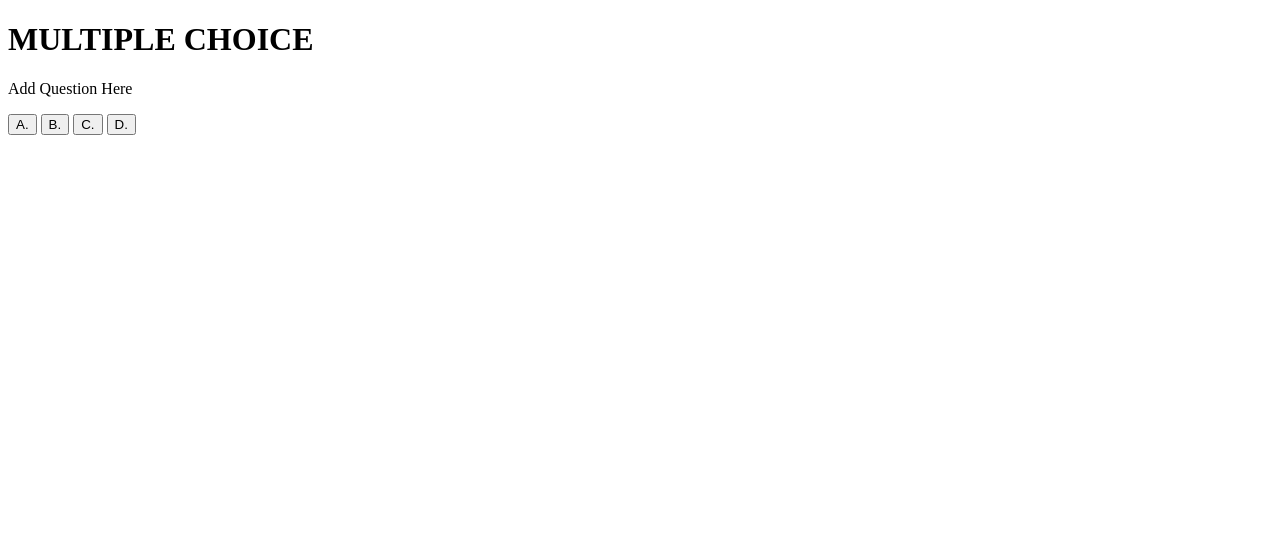
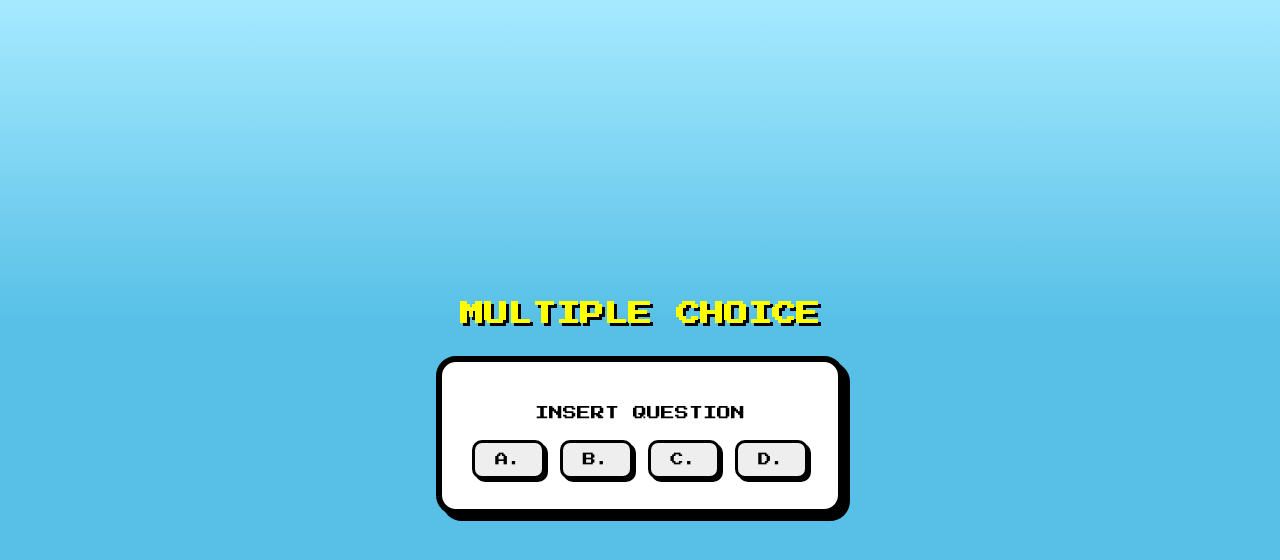
Before and after one commit to OBSERVA-0/quiz-app-355, a website: page public/quiz.html in a window 1280 px wide. Drawn offline with Linux system fonts and the light colour scheme.

Commit message:
created the basic outline of quiz

```diff
--- /dev/null
+++ b/public/css/quiz.css
@@ -0,0 +1,62 @@
+body {
+    margin: 0;
+    padding: 0;
+    background: linear-gradient(to top, #58c0e7 60%, #a6eaff); /* retro sky blue */
+    font-family: 'Press Start 2P', cursive;
+    display: flex;
+    justify-content: center;
+    align-items: center;
+    height: 100vh;
+  }
+
+  .quiz-container {
+    text-align: center;
+    color: yellow;
+    text-shadow: 3px 3px #000;
+  }
+
+  .quiz-title {
+    font-size: 24px;
+    margin-bottom: 30px;
+  }
+
+  .question-box {
+    background: white;
+    padding: 30px;
+    border-radius: 20px;
+    border: 6px solid black;
+    max-width: 600px;
+    margin: 0 auto;
+    box-shadow: 6px 6px 0 #000;
+  }
+
+  .question {
+    font-size: 14px;
+    color: black;
+    text-shadow: none;
+    margin-bottom: 20px;
+  }
+
+  .options {
+    display: flex;
+    flex-wrap: wrap;
+    justify-content: center;
+    gap: 15px;
+  }
+
+  .option {
+    background: #eee;
+    color: black;
+    border: 3px solid #000;
+    border-radius: 10px;
+    font-family: 'Press Start 2P', cursive;
+    padding: 10px 20px;
+    cursor: pointer;
+    box-shadow: 3px 3px 0 #000;
+    transition: all 0.2s ease;
+  }
+
+  .option:hover {
+    background: #ddd;
+    transform: translateY(-2px);
+  }
--- a/public/quiz.html
+++ b/public/quiz.html
@@ -4,12 +4,16 @@
   <meta charset="UTF-8">
   <meta name="viewport" content="width=device-width, initial-scale=1.0">
   <title>Quiz</title>
+  <link rel="stylesheet" href="./css/quiz.css">
+  <link href="https://fonts.googleapis.com/css2?family=Press+Start+2P&display=swap" rel="stylesheet">
 </head>
+
 <body>
-    <div class="container">
-        <h1>MULTIPLE CHOICE</h1>
+  <div class="quiz-container">
+    <h1 class="quiz-title">MULTIPLE CHOICE</h1>
+
     <div class="question-box">
-            <p>Add Question Here</p>
+      <p class="question">INSERT QUESTION</p>
       <div class="options">
         <button class="option">A. </button>
         <button class="option">B. </button>
```
Lines whose indentation alone changed are shown as unchanged.
